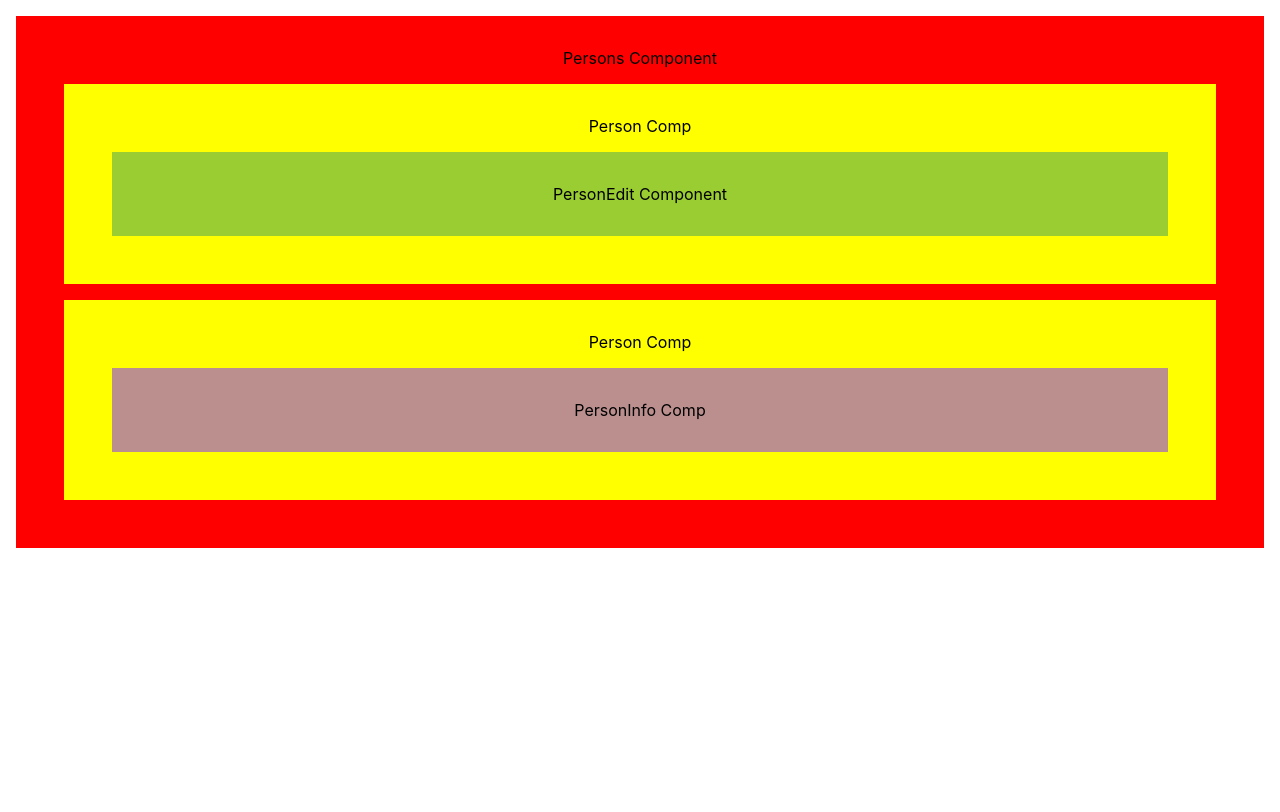
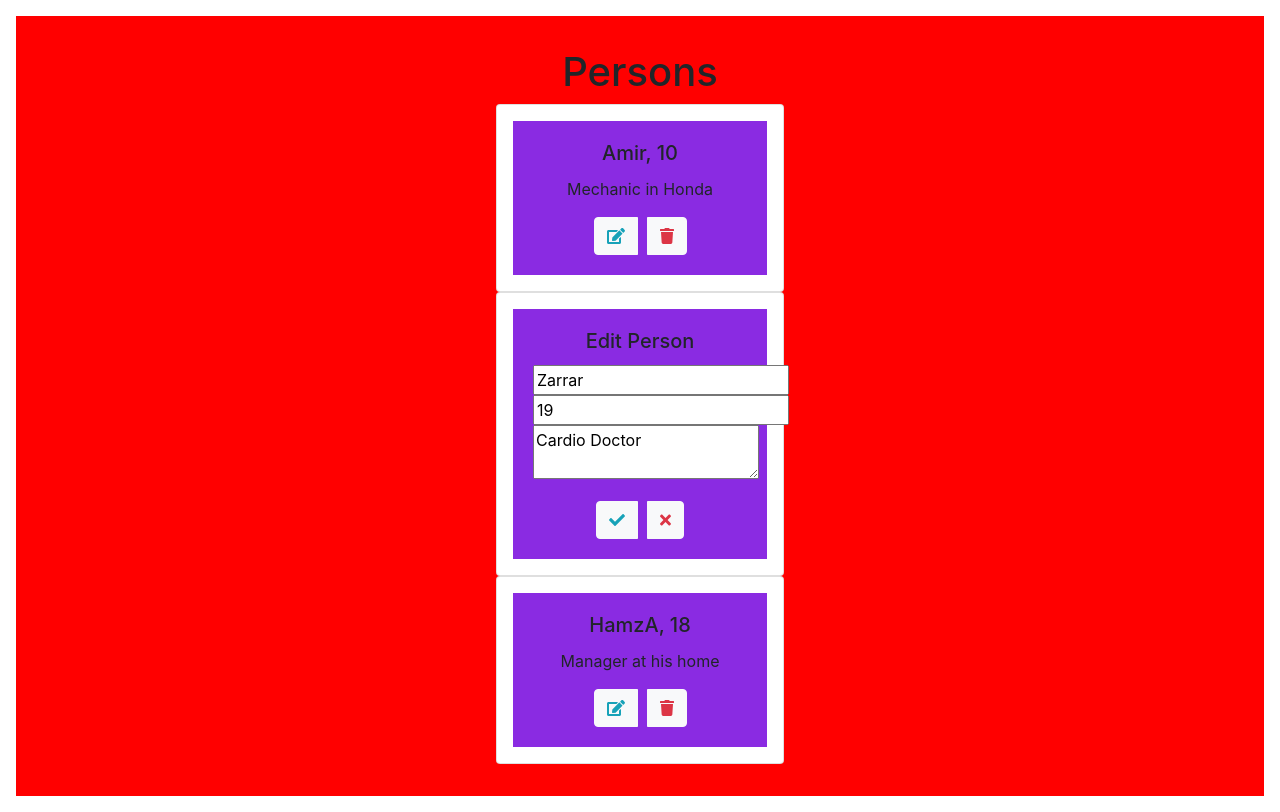
Before and after one commit to sheikhuzair26/Person-APP, a React (Create React App) app: page / in a window 1280 px wide. Built offline with nearby package versions, Linux system fonts and the light colour scheme.

Commit message:
50 Percent work done

```diff
--- a/package.json
+++ b/package.json
@@ -3,6 +3,9 @@
   "version": "0.1.0",
   "private": true,
   "dependencies": {
+    "@fortawesome/fontawesome-svg-core": "^1.2.25",
+    "@fortawesome/free-solid-svg-icons": "^5.11.2",
+    "@fortawesome/react-fontawesome": "^0.1.7",
     "bootstrap": "^4.3.1",
     "react": "^16.11.0",
     "react-bootstrap": "^1.0.0-beta.14",
--- a/src/component/persons/Persons.css
+++ b/src/component/persons/Persons.css
@@ -2,4 +2,7 @@
     background: red;
     padding: 2em;
     margin: 1em;
+    display: flex;
+    flex-direction: column;
+    align-items: center;
 }
--- a/src/component/persons/Persons.jsx
+++ b/src/component/persons/Persons.jsx
@@ -1,16 +1,39 @@
-import React from 'react';
+import React from "react";
 import "./Persons.css";
 import Person from "./person/Person";
+import "bootstrap/dist/css/bootstrap.min.css";
 
 const Persons = () => {
-    return (
-        <div className="Persons">
-            Persons Component
-            <Person isEditMode ={true}/>
-            <Person isEditMode = {false}/>
+  const personsData = [
+    {
+      name: "Amir",
+      age: 10,
+      description: "Mechanic in Honda",
+      isEditMode: false
+    },
+    {
+      name: "Zarrar",
+      age: 19,
+      description: "Cardio Doctor",
+      isEditMode: true
+    },
 
-        </div>
-    );
+    {
+      name: "HamzA",
+      age: 18,
+      description: "Manager at his home",
+      isEditMode: false
+    }
+  ];
+  return (
+    <div className="Persons">
+      <h1>Persons</h1>
+
+      {personsData.map(personVar => (
+        <Person personMainAtt={personVar} />
+      ))}
+    </div>
+  );
 };
 
 export default Persons;
--- a/src/component/persons/person/Person.jsx
+++ b/src/component/persons/person/Person.jsx
@@ -1,20 +1,29 @@
-import React from 'react';
+import React from "react";
 import "../person/Person.css";
-import PersonInfo from "./PersonInfo"
-import PersonEdit from "./PersonEdit"
-import PropType from "prop-types"
-const Person = (props) => {
-    return (
-        <div className="Person">
-            Person Comp
-        { props.isEditMode ? <PersonEdit/> : <PersonInfo/>}
+import PersonInfo from "./PersonInfo";
+import PersonEdit from "./PersonEdit";
+import PropType from "prop-types";
+import { Button, Card } from "react-bootstrap";
 
-        </div>
-    );
+const Person = props => {
+  return (
+    <>
+      <Card style={{ width: "18rem" }}>
+        {props.personMainAtt.isEditMode ? (
+          <PersonEdit personPassAttribute={props.personMainAtt} />
+        ) : (
+          <PersonInfo personPassAttribute={props.personMainAtt} />
+        )}
+      </Card>
+
+      {/* Person Comp
+        { props.isEditMode ? <PersonEdit/> : <PersonInfo/>} */}
+    </>
+  );
 };
 
 Person.propTypes = {
-    isEditMode: PropType.bool,
-}
+  personMainAtt: PropType.object
+};
 
 export default Person;
--- a/src/component/persons/person/PersonEdit.jsx
+++ b/src/component/persons/person/PersonEdit.jsx
@@ -1,8 +1,34 @@
 import React from "react";
 import "./PersonEdit.css";
+import PropType from "prop-types";
+import { Button, Card, ButtonGroup } from "react-bootstrap";
+import "bootstrap/dist/css/bootstrap.min.css";
+import { FontAwesomeIcon } from "@fortawesome/react-fontawesome";
+import { faCheck, faTimes } from "@fortawesome/free-solid-svg-icons";
 
-const PersonEdit = () => {
-  return <div className="PersonEdit">PersonEdit Component</div>;
+const PersonEdit = props => {
+  return (
+  <Card.Body className="PersonInfo">
+    <Card.Title>Edit Person</Card.Title>
+    <Card.Text>
+      <input value={props.personPassAttribute.name} />
+      <input type="number" value={props.personPassAttribute.age} />
+      <textarea>{props.personPassAttribute.description}</textarea>
+    </Card.Text>
+    <ButtonGroup className="button-group" aria-label="Basic example">
+      <Button variant="light">
+        <FontAwesomeIcon className="text-info" icon={faCheck} />
+      </Button>
+      <Button variant="light">
+        <FontAwesomeIcon className="text-danger" icon={faTimes} />
+      </Button>
+    </ButtonGroup>
+  </Card.Body>
+  );
+};
+
+PersonEdit.propTypes = {
+  person: PropType.object
 };
 
 export default PersonEdit;
--- a/src/component/persons/person/PersonInfo.css
+++ b/src/component/persons/person/PersonInfo.css
@@ -1,5 +1,9 @@
 .PersonInfo{
-background: rosybrown;
+background: blueviolet;
 padding: 2em;
 margin: 1em;
 }
+
+.PersonInfo .button-group > *{
+    margin: 0px 10px;
+}
--- a/src/component/persons/person/PersonInfo.jsx
+++ b/src/component/persons/person/PersonInfo.jsx
@@ -1,12 +1,33 @@
-import React from 'react';
-import "./PersonInfo.css"
+import React from "react";
+import "./PersonInfo.css";
+import { Button, Card, ButtonGroup } from "react-bootstrap";
+import "bootstrap/dist/css/bootstrap.min.css";
+import { FontAwesomeIcon } from "@fortawesome/react-fontawesome";
+import { faEdit, faTrash } from "@fortawesome/free-solid-svg-icons";
 
-const PersonInfo = () => {
-    return (
-        <div className="PersonInfo">
-            PersonInfo Comp
-        </div>
-    );
+import PropType from "prop-types";
+
+const PersonInfo = props => {
+  return (
+    <Card.Body className="PersonInfo">
+      <Card.Title>
+        {props.personPassAttribute.name}, {props.personPassAttribute.age}
+      </Card.Title>
+      <Card.Text>{props.personPassAttribute.description}</Card.Text>
+      <ButtonGroup className="button-group" aria-label="Basic example">
+        <Button variant="light">
+          <FontAwesomeIcon className="text-info" icon={faEdit} />
+        </Button>
+        <Button variant="light">
+          <FontAwesomeIcon className="text-danger" icon={faTrash} />
+        </Button>
+      </ButtonGroup>
+    </Card.Body>
+  );
+};
+
+PersonInfo.propTypes = {
+  personPassAttribute: PropType.object
 };
 
 export default PersonInfo;
```
Also changed, not shown: 1 other file (tests, documents, lock files or other folders).
